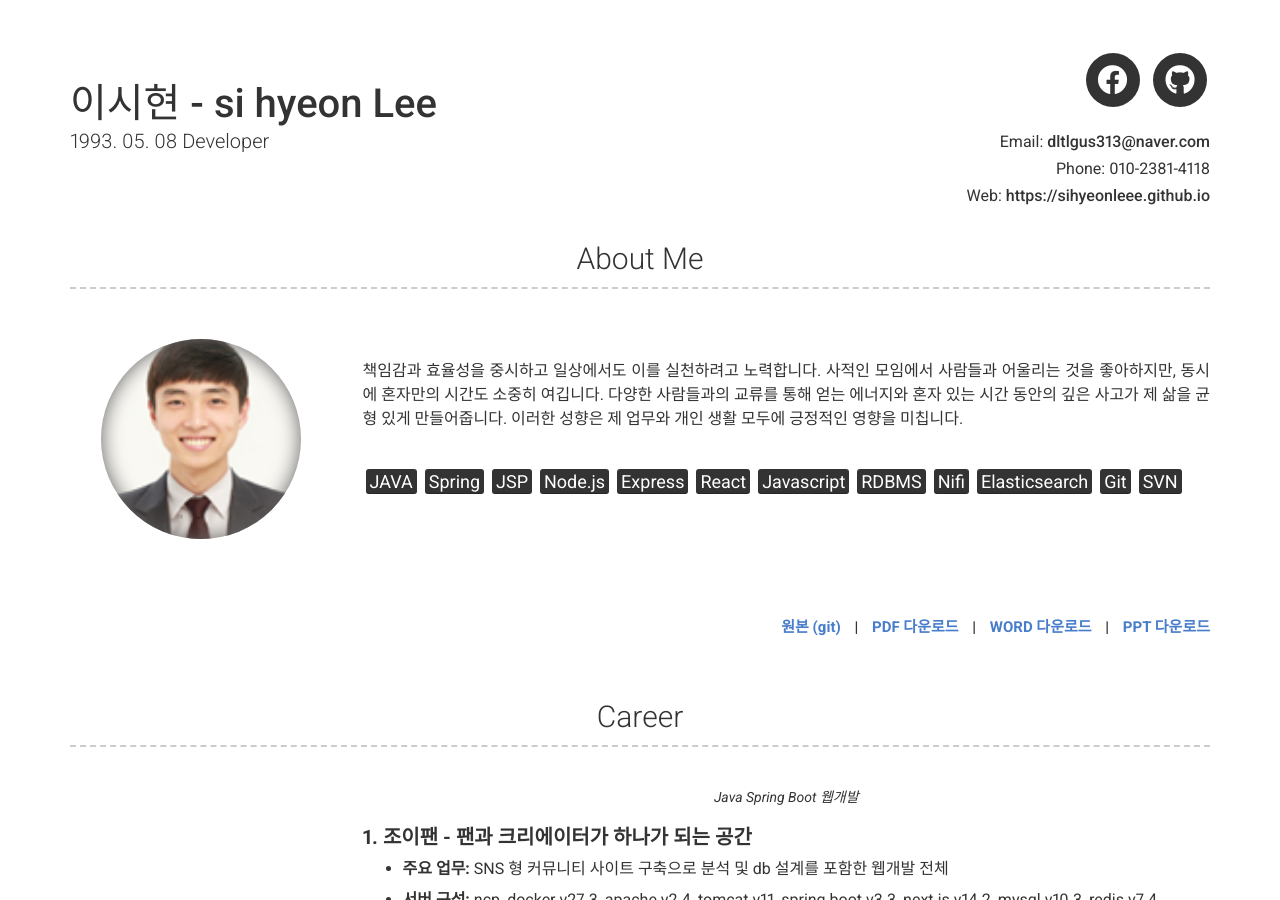
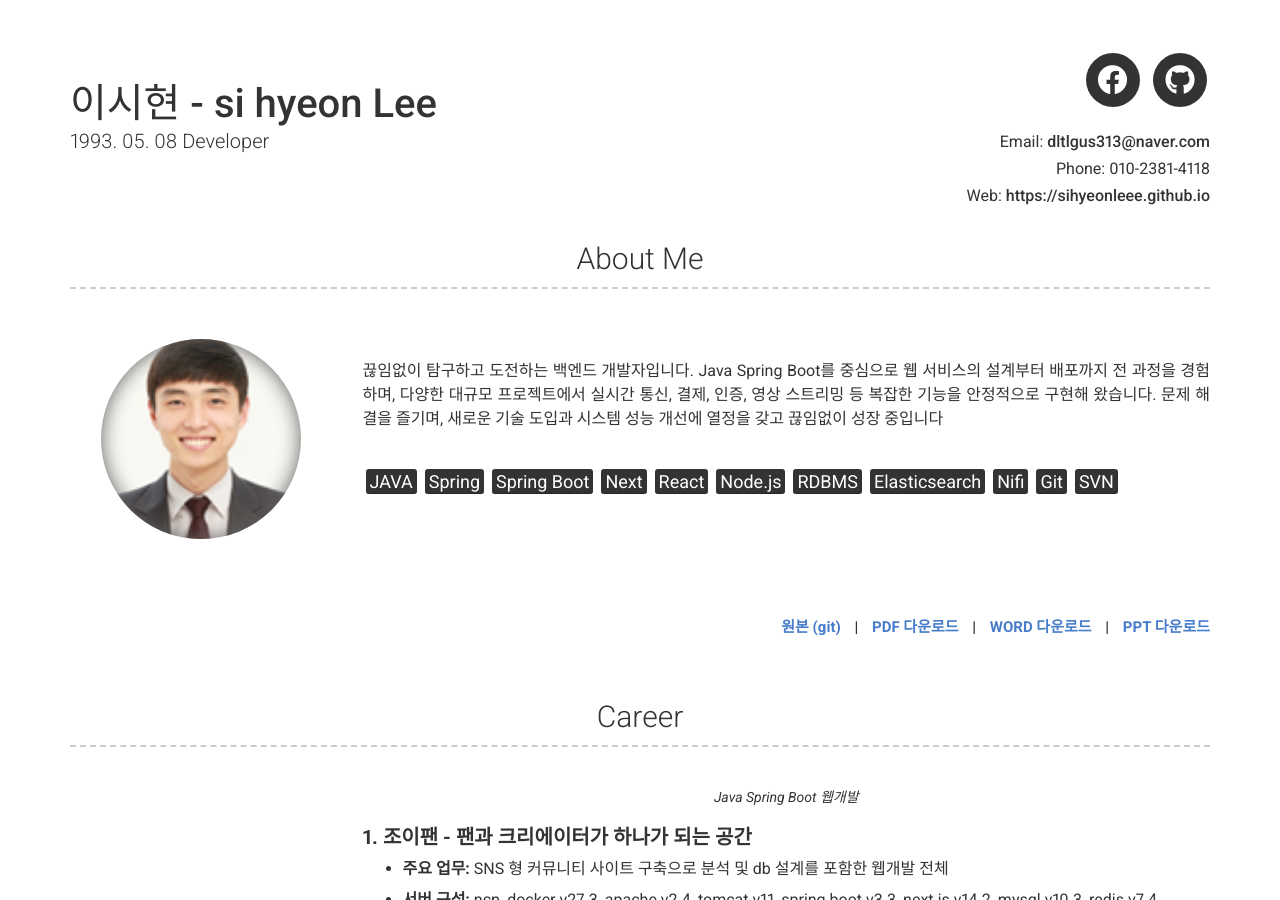
Before and after one commit to sihyeonleee/sihyeonleee.github.io, a Jekyll site: the page built from index.md, in a window 1280 px wide and 900 px high. Built offline with Jekyll 4.4.1, drawn with Linux system fonts in a browser that asks for light colours; nearby versions of some CDN libraries.

Commit message:
no message

```diff
--- a/_config.yml
+++ b/_config.yml
@@ -53,23 +53,21 @@ about_title: About Me
 about_profile_image: images/jobs.JPG
 about_content: | # this will include new lines to allow paragraphs
   <div style="font-size: 1.6rem; text-align: justify; margin-top: 30px;">
-    책임감과 효율성을 중시하고 일상에서도 이를 실천하려고 노력합니다. 사적인
-    모임에서 사람들과 어울리는 것을 좋아하지만, 동시에 혼자만의 시간도 소중히
-    여깁니다. 다양한 사람들과의 교류를 통해 얻는 에너지와 혼자 있는 시간 동안의
-    깊은 사고가 제 삶을 균형 있게 만들어줍니다. 이러한 성향은 제 업무와 개인
-    생활 모두에 긍정적인 영향을 미칩니다.
+    끊임없이 탐구하고 도전하는 백엔드 개발자입니다. Java Spring Boot를 중심으로
+    웹 서비스의 설계부터 배포까지 전 과정을 경험하며, 다양한 대규모 프로젝트에서
+    실시간 통신, 결제, 인증, 영상 스트리밍 등 복잡한 기능을 안정적으로 구현해 왔습니다.
+    문제 해결을 즐기며, 새로운 기술 도입과 시스템 성능 개선에 열정을 갖고 끊임없이 성장 중입니다
   </div>
   <div style="font-size: 200%; margin-top:35px;">
     <mark style="margin-left:3px;">JAVA</mark>
     <mark style="margin-left:3px;">Spring</mark>
-    <mark style="margin-left:3px;">JSP</mark>
+    <mark style="margin-left:3px;">Spring Boot</mark>
+    <mark style="margin-left:3px;">Next</mark>
+    <mark style="margin-left:3px;">React</mark>
     <mark style="margin-left:3px;">Node.js</mark>
-    <mark style="margin-left:3px;">Express</mark>
-    <mark style="margin-left:3px;">React</mark>
-    <mark style="margin-left:3px;">Javascript</mark>
     <mark style="margin-left:3px;">RDBMS</mark>
+    <mark style="margin-left:3px;">Elasticsearch</mark>
     <mark style="margin-left:3px;">Nifi</mark>
-    <mark style="margin-left:3px;">Elasticsearch</mark>
     <mark style="margin-left:3px;">Git</mark>
     <mark style="margin-left:3px;">SVN</mark>
   </div>
```
